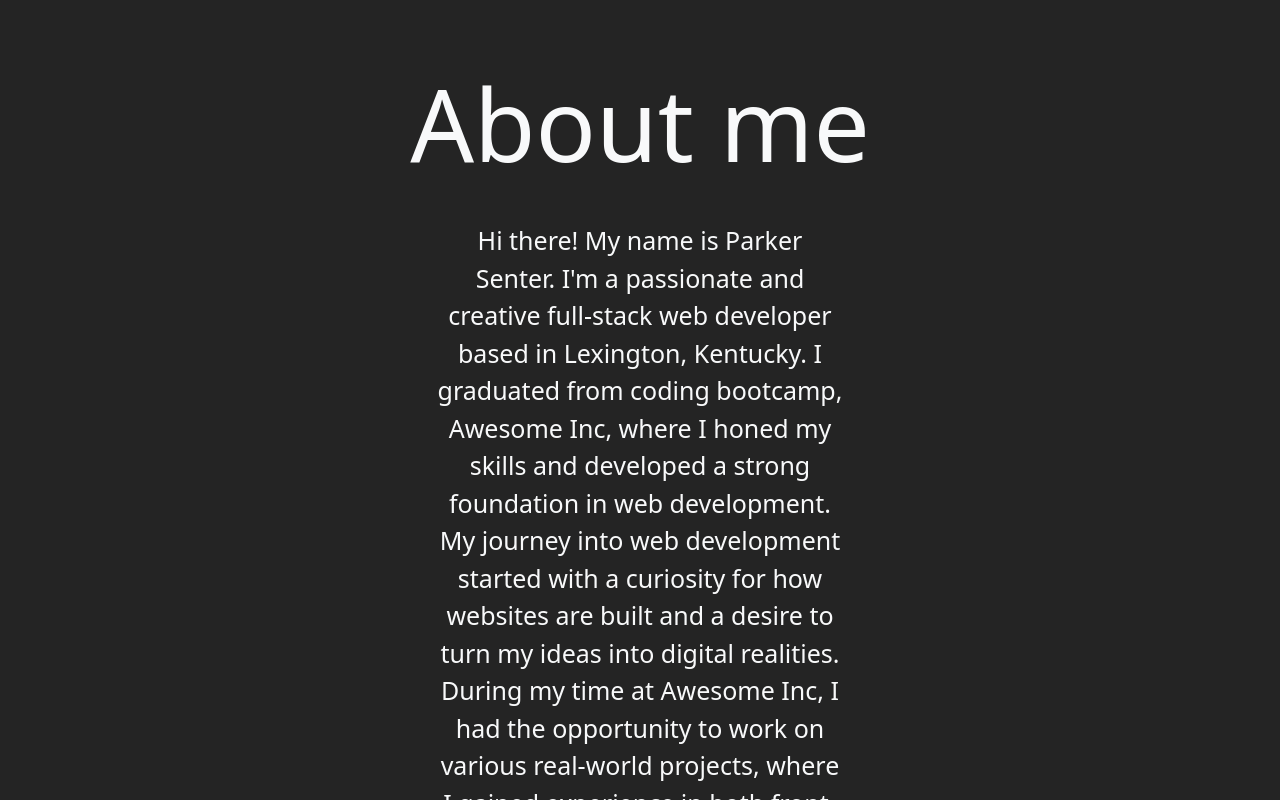
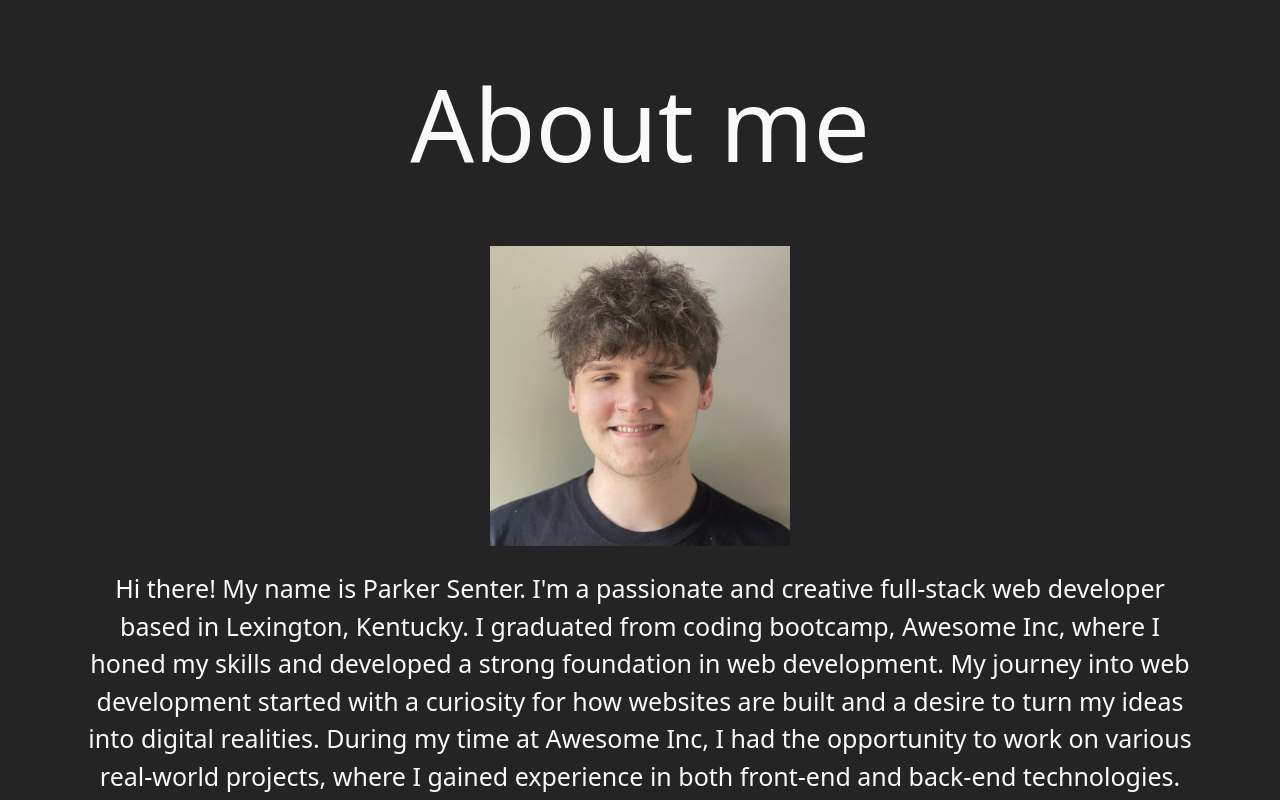
Before and after one commit to Psenter/portfolio, a Next.js app in the folder ps-portfolio/: page /aboutMe in a window 1280 px wide. Shown: the top 800 px of the page. Built offline with nearby package versions, Linux system fonts and the light colour scheme.

Commit message:
Finished about me page.

```diff
--- a/ps-portfolio/src/pages/aboutMe.js
+++ b/ps-portfolio/src/pages/aboutMe.js
@@ -1,21 +1,47 @@
-import React from 'react';
-import Link from 'next/link';
-import 'bootstrap/dist/css/bootstrap.min.css';
-import './aboutMe.css';
+import React from "react";
+import Link from "next/link";
+import "bootstrap/dist/css/bootstrap.min.css";
+import "./aboutMe.css";
+import Image from "next/image";
 
 function AboutMe() {
   return (
     <div>
-      <div className='text-light text-center mt-5 title'>About me</div>
-      <div className='row justify-content-center'>
-        <div className='text-light col-4 text-center lrg-txt mt-4'>
-        Hi there! My name is Parker Senter. I'm a passionate and creative full-stack web developer based in Lexington, Kentucky. I graduated from coding bootcamp, Awesome Inc, where I honed my skills and developed a strong foundation in web development.
-        My journey into web development started with a curiosity for how websites are built and a desire to turn my ideas into digital realities. During my time at Awesome Inc, I had the opportunity to work on various real-world projects, where I gained experience in both front-end and back-end technologies.
-        I'm enthusiastic about building clean, user-friendly, and efficient web applications. My technical skills include proficiency in HTML, CSS, JavaScript, React, Python, and more. I love tackling complex problems and continuously learning new technologies to stay up-to-date with industry trends.
-        Feel free to <Link className="no-decor purp-txt" href="/">reach out to me.</Link> I'd love to hear from you!
+      <div className="text-light text-center mt-5 title">About me</div>
+      <div className="container mt-5">
+        <div className="row">
+            <div className="col-12 text-center">
+              <Image
+                src={`/small_me.jpg`}
+                alt="A picture of me"
+                width={300}
+                height={300}
+              />
+            </div>
+          <div className="text-light col text-center lrg-txt mt-4">
+            Hi there! My name is Parker Senter. I'm a passionate and creative
+            full-stack web developer based in Lexington, Kentucky. I graduated
+            from coding bootcamp, Awesome Inc, where I honed my skills and
+            developed a strong foundation in web development. My journey into
+            web development started with a curiosity for how websites are built
+            and a desire to turn my ideas into digital realities. During my time
+            at Awesome Inc, I had the opportunity to work on various real-world
+            projects, where I gained experience in both front-end and back-end
+            technologies. I'm enthusiastic about building clean, user-friendly,
+            and efficient web applications. My technical skills include
+            proficiency in HTML, CSS, JavaScript, React, Python, and more. I
+            love tackling complex problems and continuously learning new
+            technologies to stay up-to-date with industry trends. Feel free to{" "}
+            <Link className="no-decor purp-txt" href="/">
+              reach out to me.
+            </Link>{" "}
+            I'd love to hear from you!
+          </div>
         </div>
       </div>
-      <Link href="/" className='no-decor'><div className='text-center purp-txt mt-5'>Back</div></Link>
+      <Link href="/" className="no-decor">
+        <div className="text-center purp-txt mt-3 mb-3">Back</div>
+      </Link>
     </div>
   );
 }
```
Also changed, not shown: ps-portfolio/public/small_me.jpg (added).
